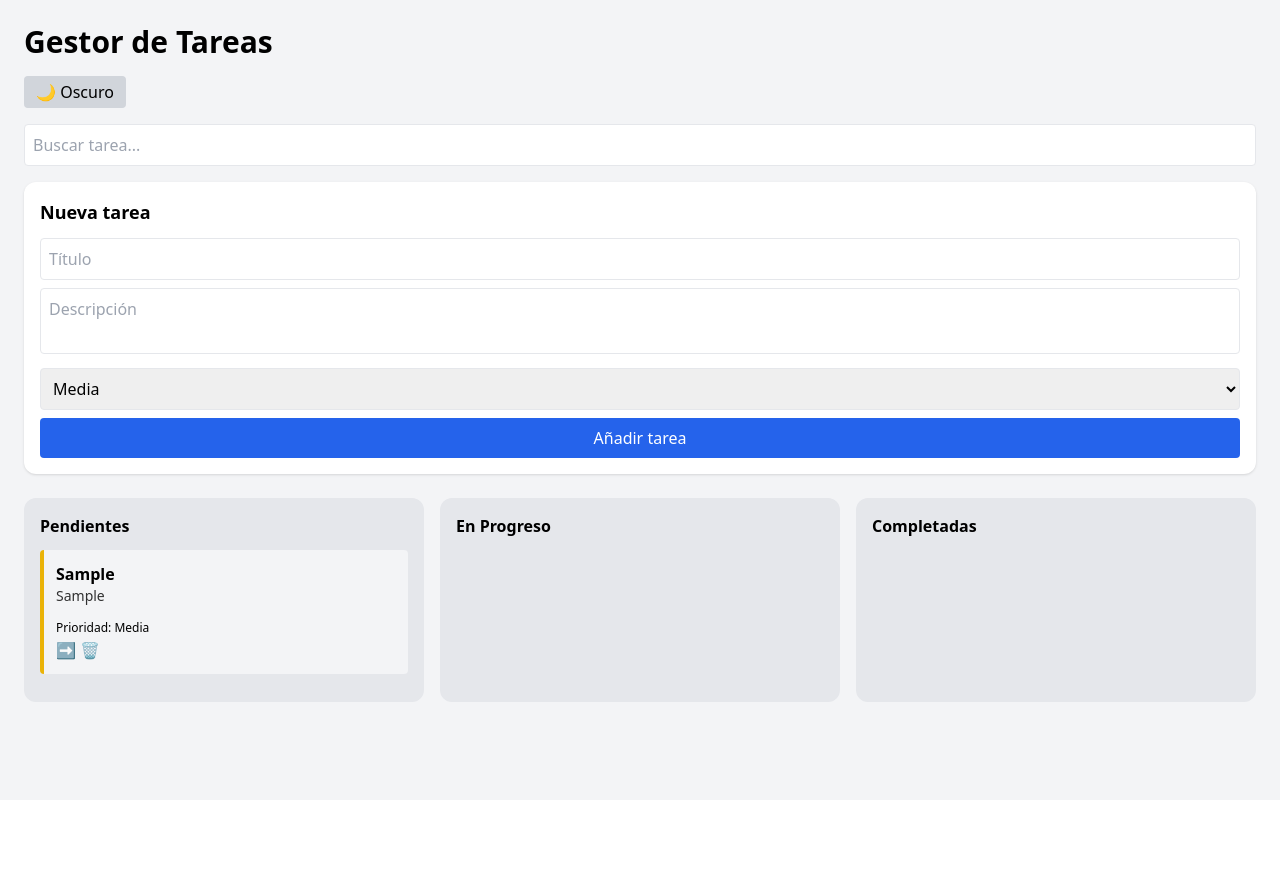
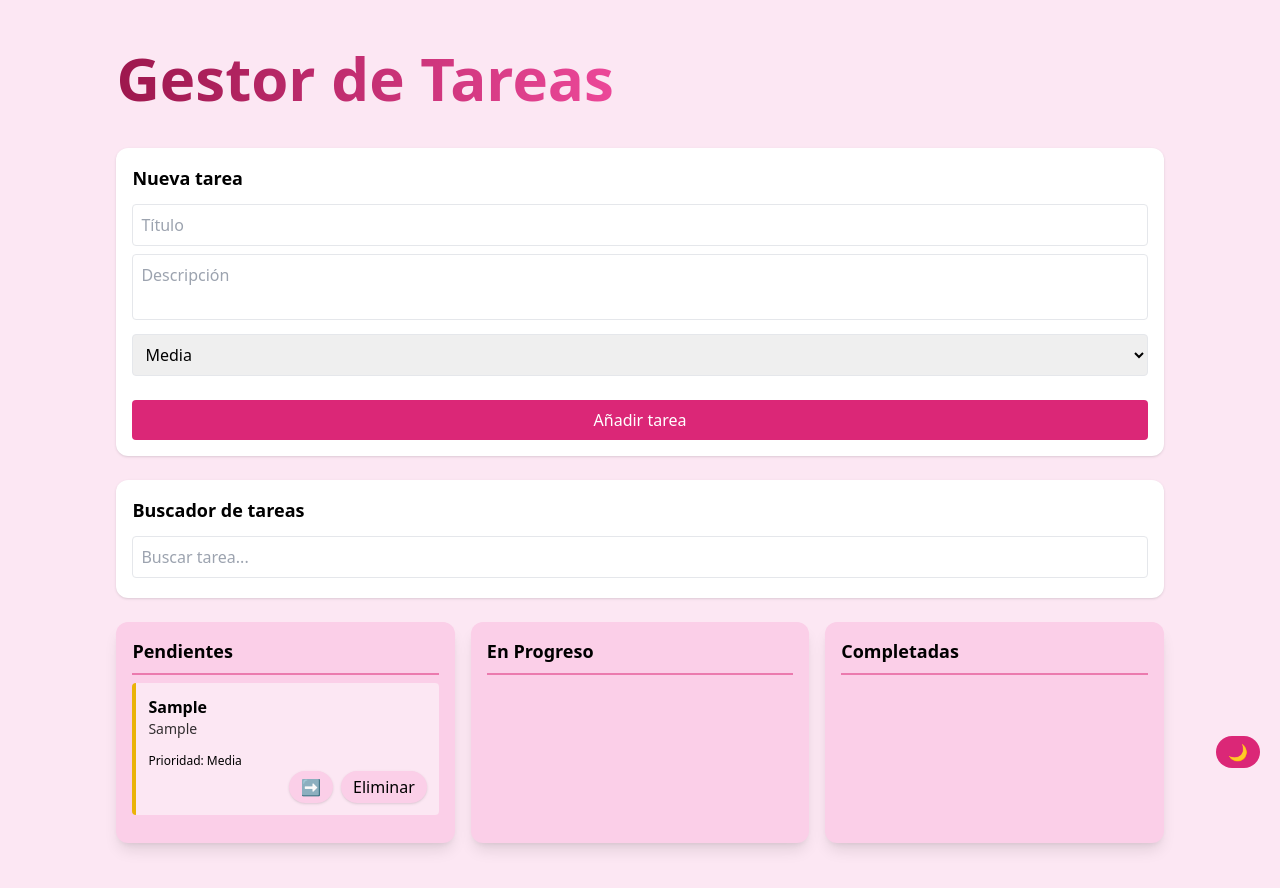
Before and after one commit to laurabas05/gestor_de_tareas_REACT, a React (Vite) app: page / in a window 1280 px wide. Both pictures are taken after typing "Sample", "Sample" into the empty fields and a click on the button "Añadir tarea". Shown: the top 888 px of the page. Before the commit the page ends 800 px from the top, so only its background shows below. Built offline with nearby package versions, Linux system fonts and the light colour scheme.

Commit message:
Diseño visual mejorado.

```diff
--- a/src/App.jsx
+++ b/src/App.jsx
@@ -13,17 +13,27 @@ const App = () => {
   }, [darkMode])
 
   return (
-    <div className="min-h-screen p-6 bg-gray-100 dark:bg-gray-900 text-black dark:text-white">
-      <h1 className="text-3xl font-bold mb-4">Gestor de Tareas</h1>
+    <div className="min-h-screen p-6 bg-pink-100 dark:bg-gray-900 text-black dark:text-white">
+      <div className="max-w-[85%] mx-auto mb-20">
 
-      <ThemeToggle />
-      <SearchBar />
-      <TaskForm />
+          <h1 className="text-6xl font-bold mt-6 mb-10"><span className="bg-gradient-to-r from-pink-800 to-pink-500 bg-clip-text text-transparent">Gestor de Tareas</span></h1>
 
-      <div className="grid md:grid-cols-3 gap-4">
-        <Column title="Pendientes" status="todo" />
-        <Column title="En Progreso" status="progress" />
-        <Column title="Completadas" status="done" />
+        <TaskForm />
+
+        <div className="bg-white dark:bg-gray-800 p-4 rounded-xl shadow mb-6">
+          <h2 className="text-lg font-bold mb-3">Buscador de tareas</h2>
+          <SearchBar />
+        </div>
+
+        <div className="grid md:grid-cols-3 gap-4">
+          <Column title="Pendientes" status="todo" />
+          <Column title="En Progreso" status="progress" />
+          <Column title="Completadas" status="done" />
+        </div>
+
+        <div className="fixed bottom-4 right-5 z-50">
+          <ThemeToggle />
+        </div>
       </div>
     </div>
   )
--- a/src/components/Column.jsx
+++ b/src/components/Column.jsx
@@ -12,8 +12,9 @@ const Column = ({ title, status }) => {
 
     // devuelve la columna dibujada
     return (
-        <div onDrop={handleDrop} onDragOver={(e) => e.preventDefault()} className="bg-gray-200 dark:bg-gray-800 p-4 rounded-xl w-full">
-            <h3 className="font-bold mb-3">{title}</h3>
+        <div onDrop={handleDrop} onDragOver={(e) => e.preventDefault()} className="bg-pink-200 dark:bg-gray-800 p-4 rounded-xl w-full shadow-lg">
+            <h3 className="font-bold text-[18px]">{title}</h3>
+            <hr class="my-2 h-0.5 border-t-0 bg-pink-600/50" />
 
             {tasks
                 .filter(t => t.status === status)
--- a/src/components/SearchBar.jsx
+++ b/src/components/SearchBar.jsx
@@ -8,7 +8,7 @@ const SearchBar = () => {
             placeholder="Buscar tarea..."
             value={search}
             onChange={(e) => setSearch(e.target.value)}
-            className="w-full mb-4 p-2 rounded border dark:bg-gray-700"
+            className="w-full mb-1 p-2 rounded border dark:bg-gray-700 focus:outline-none focus:ring-1 focus:ring-pink-600 dark:border-gray-500"
         />
     )
 }
--- a/src/components/TaskCard.jsx
+++ b/src/components/TaskCard.jsx
@@ -15,26 +15,29 @@ const TaskCard = ({ task }) => {
     }
 
     return (
-        <div draggable onDragStart={handleDragStart} className={`bg-gray-100 dark:bg-gray-700 p-3 mb-3 rounded border-l-4 ${colors[task.priority]}`}>
+        <div draggable onDragStart={handleDragStart} className={`bg-pink-100 dark:bg-gray-700 p-3 mb-3 rounded border-l-4 ${colors[task.priority]}`}>
             <h4 className="font-semibold">{task.title}</h4>
             <p className="text-sm opacity-80">{task.description}</p>
 
-            <div className="lex justify-between mt-2">
+            <div className="justify-between mt-2">
                 <span className="text-xs">Prioridad: {task.priority}</span>
-                <div className="space-x-1">
+                <div className="space-x-2 text-right">
                         {task.status !== "todo" && (
-                        <button onClick={() => moveTask(task.id, "todo")}>⬅</button>
+                            <button onClick={() => moveTask(task.id, "todo")}
+                            className="dark:bg-gray-500/50 bg-pink-200 py-1 px-3 rounded-full shadow transition-transform duration-300 hover:-translate-y-1">⬅️</button>
                         )}
 
                         {task.status === "todo" && (
-                        <button onClick={() => moveTask(task.id, "progress")}>➡</button>
+                            <button onClick={() => moveTask(task.id, "progress")}
+                            className="dark:bg-gray-500/50 bg-pink-200 py-1 px-3 rounded-full shadow transition-transform duration-300 hover:-translate-y-1">➡️</button>
                         )}
 
                         {task.status === "progress" && (
-                        <button onClick={() => moveTask(task.id, "done")}>✔</button>
+                            <button onClick={() => moveTask(task.id, "done")}
+                            className="dark:bg-gray-500/50 bg-pink-200 py-1 px-3 rounded-full shadow transition-transform duration-300 hover:-translate-y-1">✅</button>
                         )}
-
-                    <button onClick={() => deleteTask(task.id)}>🗑</button>
+                        <button onClick={() => deleteTask(task.id)}
+                            className="dark:bg-gray-500/50 bg-pink-200 py-1 px-3 rounded-full shadow transition-transform duration-300 hover:-translate-y-1">Eliminar</button>
                 </div>
             </div>
         </div>
--- a/src/components/TaskForm.jsx
+++ b/src/components/TaskForm.jsx
@@ -36,7 +36,7 @@ const TaskForm = () => {
                 placeholder="Título"
                 value={values.title}
                 onChange={handleChange}
-                className="w-full mb-2 p-2 rounded border dark:bg-gray-700"
+                className="w-full mb-2 p-2 rounded border dark:bg-gray-700 focus:outline-none focus:ring-1 focus:ring-pink-600 dark:border-gray-500"
                 required
             />
 
@@ -45,21 +45,21 @@ const TaskForm = () => {
                 placeholder="Descripción"
                 value={values.description}
                 onChange={handleChange}
-                className="w-full mb-2 p-2 rounded border dark:bg-gray-700 resize-none"
+                className="w-full mb-2 p-2 rounded border dark:bg-gray-700 focus:outline-none focus:ring-1 focus:ring-pink-600 dark:border-gray-500 resize-none"
             />
 
             <select
                 name="priority"
                 value={values.priority}
                 onChange={handleChange}
-                className="w-full mb-2 p-2 rounded border dark:bg-gray-700"
+                className="w-full mb-2 p-2 rounded border dark:bg-gray-700 focus:outline-none focus:ring-1 focus:ring-pink-600 dark:border-gray-500"
             >
                 <option>Alta</option>
                 <option>Media</option>
                 <option>Baja</option>
             </select>
 
-            <button className="w-full bg-blue-600 text-white py-2 rounded hover:bg-blue-700">Añadir tarea</button>
+            <button className="w-full bg-pink-600 text-white mt-4 py-2 rounded hover:bg-pink-700">Añadir tarea</button>
         </form>
     )
 }
--- a/src/components/ThemeToggle.jsx
+++ b/src/components/ThemeToggle.jsx
@@ -6,9 +6,9 @@ const ThemeToggle = () => {
     return (
         <button
             onClick={() => setDarkMode(!darkMode)}
-            className="mb-4 px-3 py-1 rounded bg-gray-300 dark:bg-gray-700"
+            className="mb-4 px-3 py-1 rounded-full bg-pink-600"
         >
-            {darkMode ? "☀ Claro" : "🌙 Oscuro"}
+            {darkMode ? "☀️" : "🌙"}
         </button>
     )
 }
--- a/src/index.css
+++ /dev/null
@@ -1,46 +0,0 @@
-body {
-    font-family: Arial, sans-serif;
-    background: #f4f4f4;
-}
-
-.app {
-    padding: 20px;
-}
-
-.board {
-    display: flex;
-    gap: 20px;
-}
-
-.column {
-    background: #fff;
-    padding: 10px;
-    width: 30%;
-    border-radius: 8px;
-}
-
-.task-card {
-    background: #fafafa;
-    padding: 10px;
-    margin-bottom: 10px;
-    border-left: 5px solid gray;
-}
-
-.priority-alta {
-    border-left-color: red;
-}
-
-.priority-media {
-    border-left-color: orange;
-}
-
-.priority-baja {
-    border-left-color: green;
-}
-
-.task-form input,
-.task-form textarea,
-.task-form select {
-    width: 100%;
-    margin-bottom: 10px;
-}
```
Lines whose indentation alone changed are shown as unchanged.
